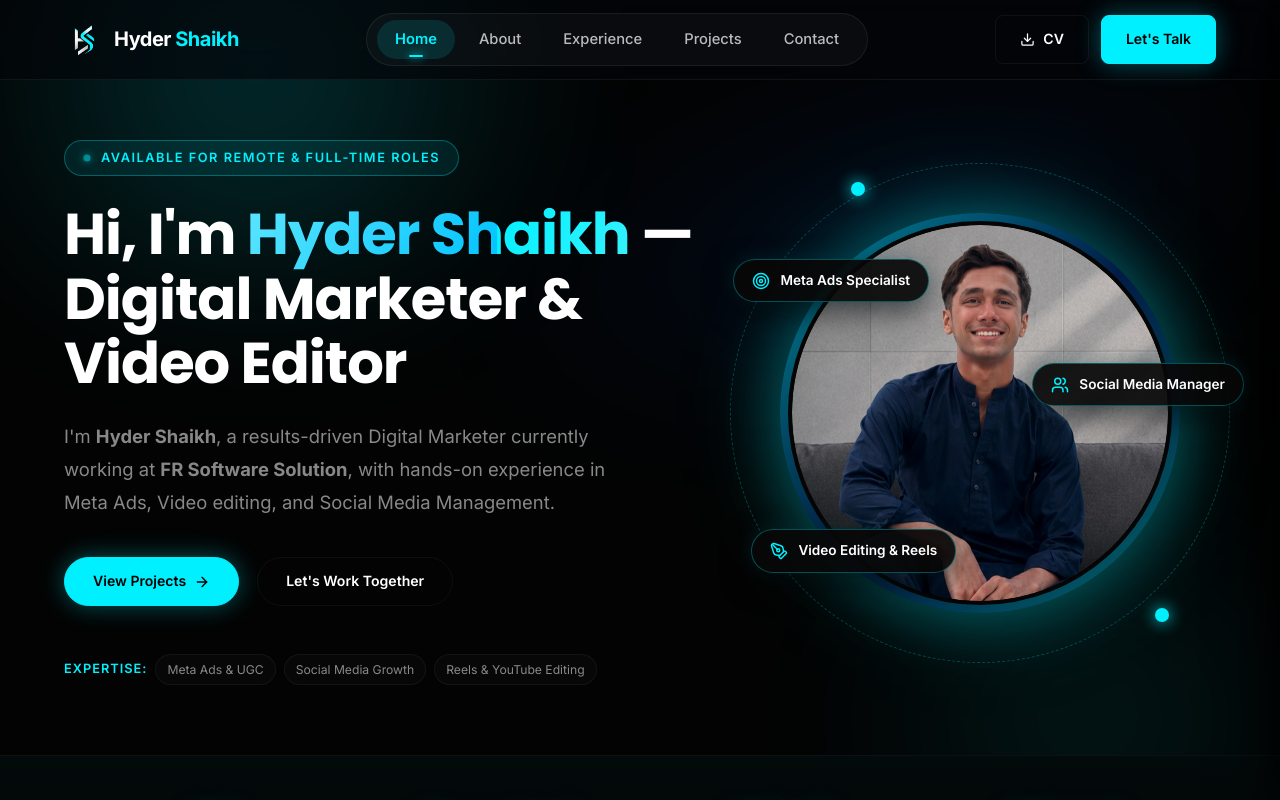
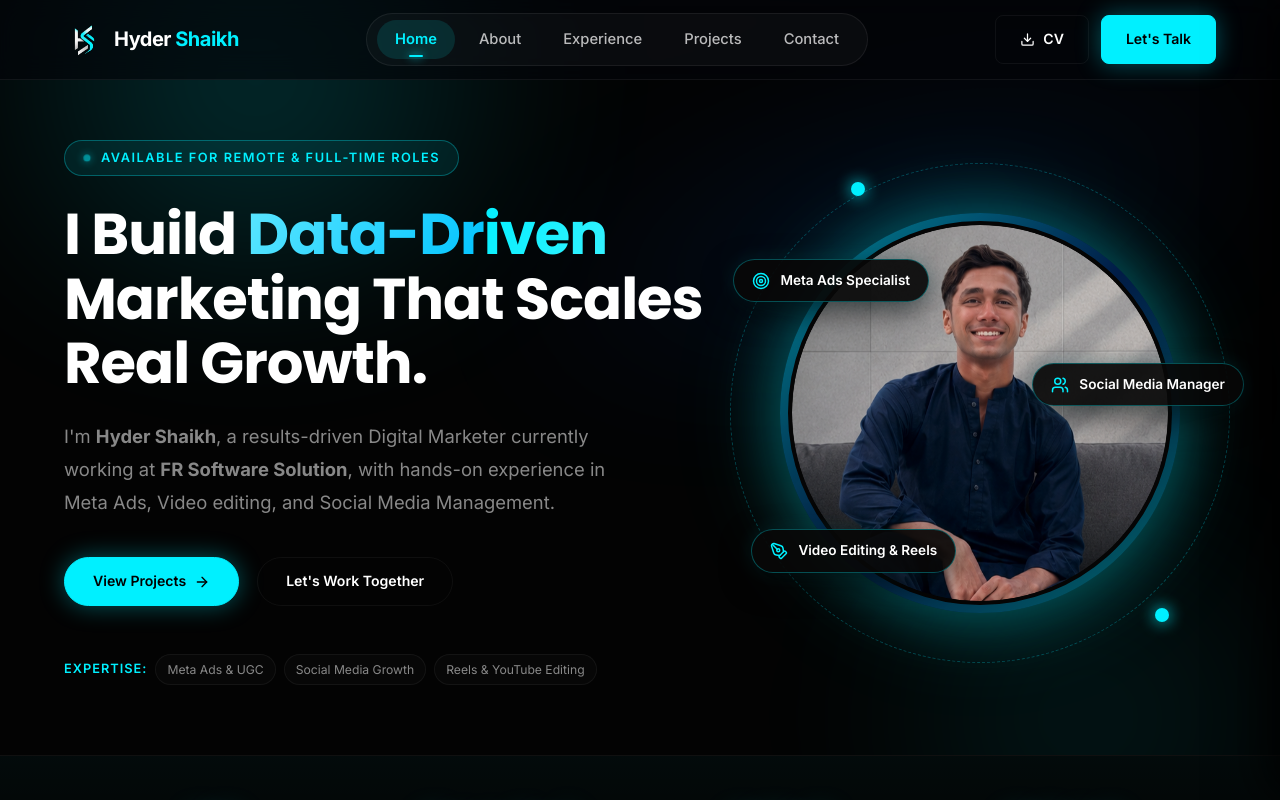
Before and after one commit to hydershaikhs/hyder-shaikh, a React (Vite) app: page / in a window 1280 px wide. Shown: the top 800 px of the page. Built offline with nearby package versions, Linux system fonts and the light colour scheme.

Commit message:
revert: Restore original homepage hero headline

```diff
--- a/src/pages/Home.jsx
+++ b/src/pages/Home.jsx
@@ -29,7 +29,7 @@ const Home = () => {
               </span>
 
               <h1 className="hero-title">
-                Hi, I'm <span className="gradient-text">Hyder Shaikh</span> — Digital Marketer &amp; Video Editor
+                I Build <span className="gradient-text">Data-Driven</span> Marketing That Scales Real Growth.
               </h1>
 
               <p className="hero-description">
```
